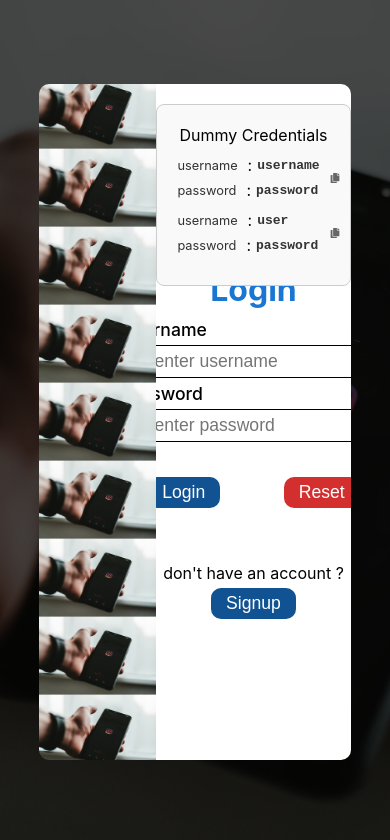
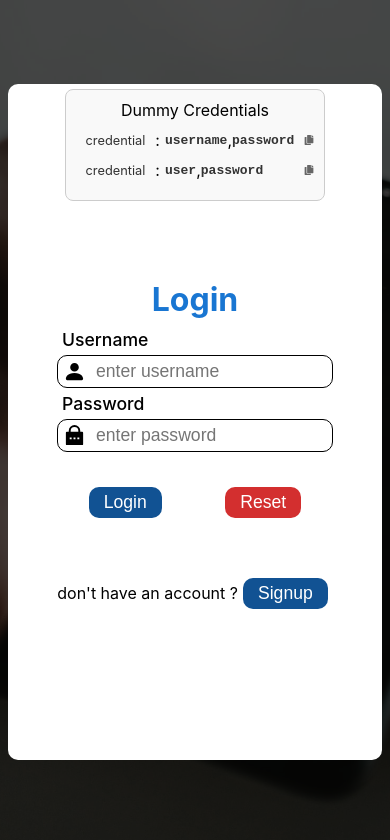
Before and after one commit to AmKreta/chatApp, a React (Create React App) app in the folder client/: page /auth/login in a window 390 px wide. Shown: the top 840 px of the page. Built offline with nearby package versions, Linux system fonts and the light colour scheme; no server answers; what javascript-time-ago would draw is missing.

Commit message:
fixed auth responsiveness

```diff
--- a/client/src/components/auth/auth.component.jsx
+++ b/client/src/components/auth/auth.component.jsx
@@ -75,6 +75,16 @@ const Container = Styled.div`
             overflow:hidden;
         }
     }
+
+    @media only screen and (max-width: 768px) {
+        &>.overlay>.imageContainer{
+            display:none;
+        }
+        &>.overlay>.formContainer{
+            width:96%;
+            border-radius:10px;
+        }
+    }
 `;
 
 export default Auth;
--- a/client/src/components/auth/login/dummyCredentials.component.jsx
+++ b/client/src/components/auth/login/dummyCredentials.component.jsx
@@ -18,13 +18,10 @@ export default function DummyCredentials({onCopyCredentials}){
             {credentials.map((credential, index) => (
                 <CredentialBlock key={index}>
                 <CredentialRow>
-                    <Label>username</Label>
+                    <Label>credential</Label>
                     <Separator>:</Separator>
                     <CredentialValue>{credential[0]}</CredentialValue>
-                </CredentialRow>
-                <CredentialRow>
-                    <Label>password</Label>
-                    <Separator>:</Separator>
+                    <span>, </span>
                     <CredentialValue>{credential[1]}</CredentialValue>
                 </CredentialRow>
                 <CopyIcon size={10} onClick={() => copyCredentials(index)} title={'insert credential'}/>
@@ -36,12 +33,16 @@ export default function DummyCredentials({onCopyCredentials}){
 
 const Container = styled.div`
   margin: 20px;
-  padding: 20px;
+  padding:10px 20px;
   border: 1px solid #ccc;
   border-radius: 8px;
   background-color: #f9f9f9;
   position:absolute;
   top:0;
+
+  @media only screen and (max-width: 768px) {
+    top:-15px;
+  }
 `;
 
 const CredentialContainer = styled.div`
```
